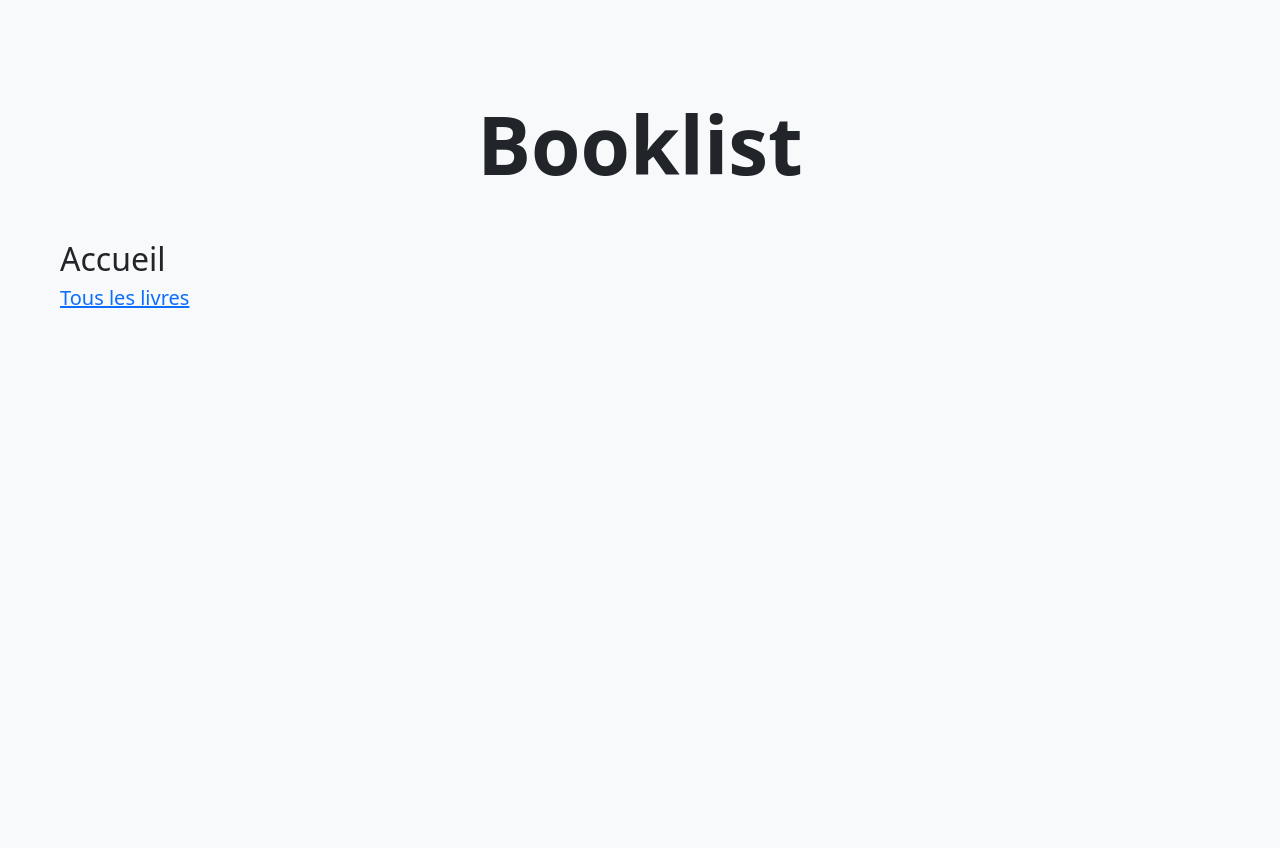
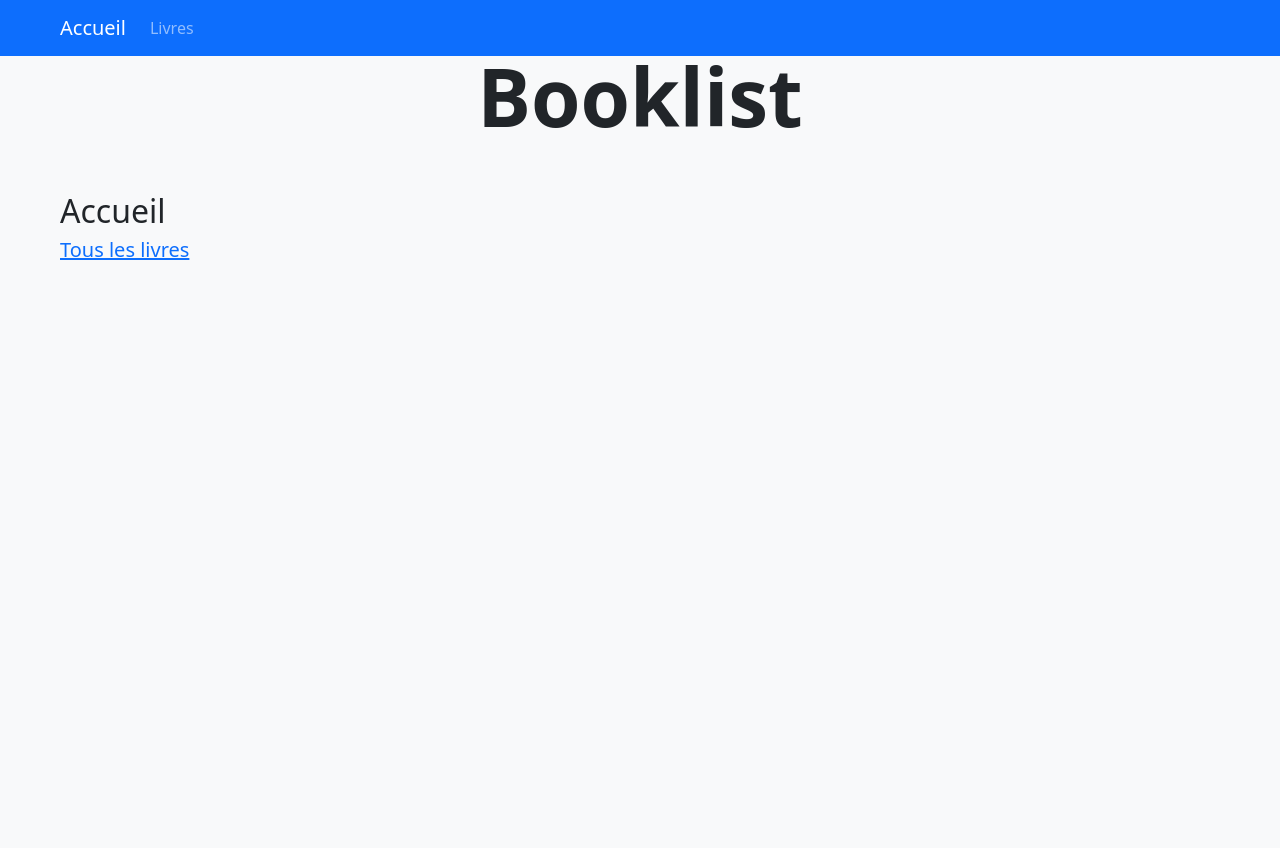
Before and after one commit to Nels18/BookList, a PHP site: page / in a window 1280 px wide. Before the commit the page ends 308 px from the top, so only its background shows below. Run offline with PHP 8.4, Linux system fonts and the light colour scheme; data that the repository does not hold is empty.

Commit message:
feat: added navbar

```diff
--- a/src/View/base.php
+++ b/src/View/base.php
@@ -9,9 +9,26 @@
         <link rel='stylesheet' href='asset/style/style.css'>
         <title>BookList</title>
     </head>
-    <body>
-        <div class="container-fluid p-md-5 p-3  min-vh-100 text-dark bg-light">
-            <h1 class="display-1 text-center m-5 fw-bold">Booklist</h1>
+    <body class="text-dark bg-light">
+        <header>
+            <nav class="navbar navbar-expand-lg navbar-dark fixed-top bg-primary  px-md-5 px-3">
+                <div class="container-xxl">
+                    <a href="/" class="navbar-brand">Accueil</a>
+                    <button class="navbar-toggler" type="button" data-bs-toggle="collapse" data-bs-target="#navbarNavDropdown" aria-controls="navbarNavDropdown" aria-expanded="false" aria-label="Toggle navigation">
+                    <span class="navbar-toggler-icon"></span>
+                    </button>
+                    <div class="collapse navbar-collapse" id="navbarNavDropdown">
+                        <ul class="navbar-nav">
+                            <li class="nav-item">
+                                <a class="nav-link" href="/?p=book/index">Livres</a>
+                            </li>
+                        </ul>
+                    </div>
+                </div>
+            </nav>
+        </header>
+        <div class="container-xxl px-md-5 px-3  min-vh-100">
+        <h1 class="display-1 text-center m-5 fw-bold">Booklist</h1>
             <main class="container-fluid">
                 <?php if (!empty($_SESSION['messages'])): ?>
                     <?php foreach ($_SESSION['messages'] as $message): ?>
```
